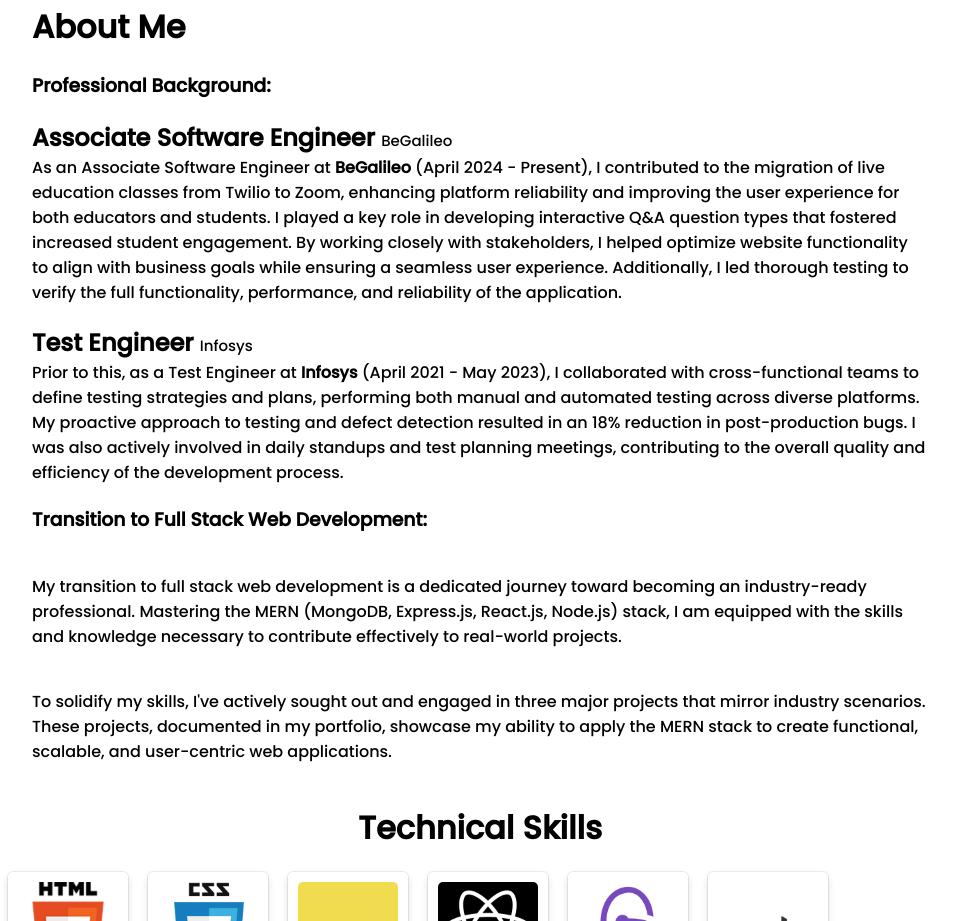
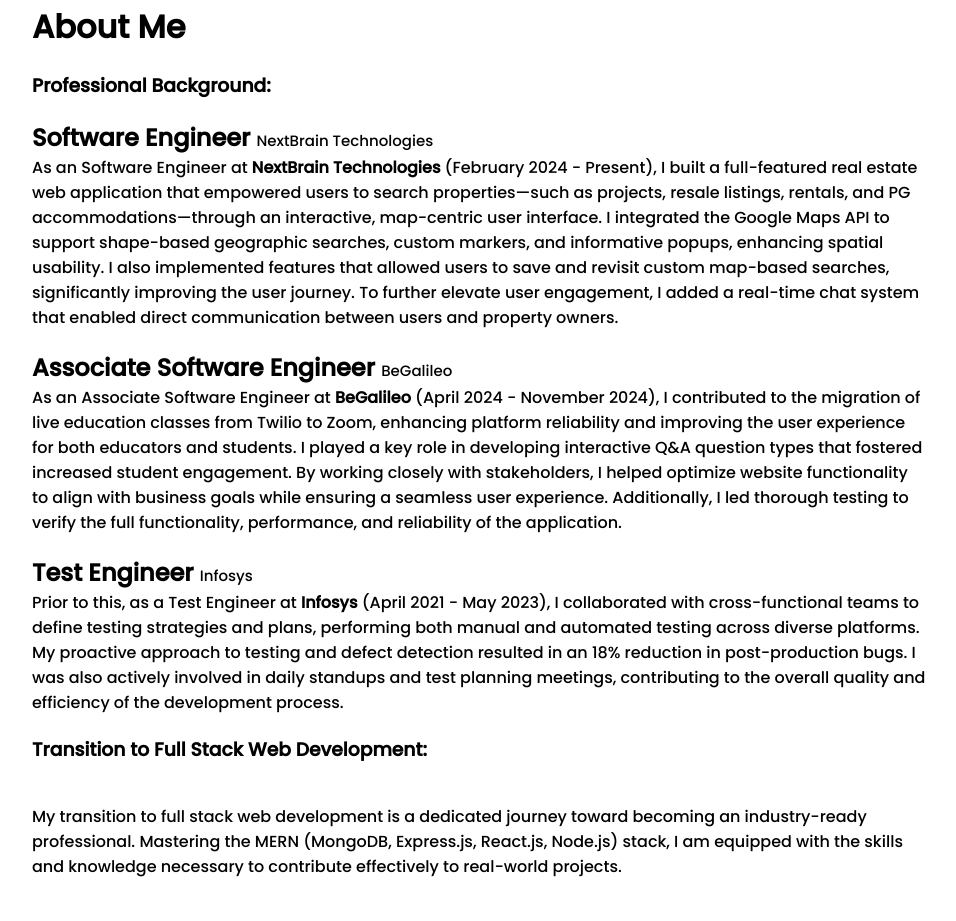
Before and after one commit to Vinay-the-dev-bot/vinay-the-dev-bot.github.io, a website: page index.html in a window 1280 px wide. Shown: the part 1520-2441 px from the top of the page, without its empty margins (160-1116 px from the left). Drawn offline with nearby package versions, Linux system fonts and the light colour scheme.

Commit message:
nextbrain

```diff
--- a/index.html
+++ b/index.html
@@ -103,16 +103,37 @@
       <h3>Professional Background:</h3>
       <div id="user-detail-intro">
         <h2>
+          <span style="font-weight: 600">Software Engineer</span>
+          <span style="font-size: 15px; font-weight: 400"
+            >NextBrain Technologies</span
+          >
+        </h2>
+        <p>
+          As an Software Engineer at
+          <span style="font-weight: 900">NextBrain Technologies</span> (February
+          2024 - Present), I built a full-featured real estate web application
+          that empowered users to search properties—such as projects, resale
+          listings, rentals, and PG accommodations—through an interactive,
+          map-centric user interface. I integrated the Google Maps API to
+          support shape-based geographic searches, custom markers, and
+          informative popups, enhancing spatial usability. I also implemented
+          features that allowed users to save and revisit custom map-based
+          searches, significantly improving the user journey. To further elevate
+          user engagement, I added a real-time chat system that enabled direct
+          communication between users and property owners.
+        </p>
+
+        <h2 style="margin-top: 20px">
           <span style="font-weight: 600">Associate Software Engineer</span>
           <span style="font-size: 15px; font-weight: 400">BeGalileo</span>
         </h2>
         <p>
           As an Associate Software Engineer at
-          <span style="font-weight: 900">BeGalileo</span> (April 2024 -
-          Present), I contributed to the migration of live education classes
-          from Twilio to Zoom, enhancing platform reliability and improving the
-          user experience for both educators and students. I played a key role
-          in developing interactive Q&A question types that fostered increased
+          <span style="font-weight: 900">BeGalileo</span> (April 2024 - November
+          2024), I contributed to the migration of live education classes from
+          Twilio to Zoom, enhancing platform reliability and improving the user
+          experience for both educators and students. I played a key role in
+          developing interactive Q&A question types that fostered increased
           student engagement. By working closely with stakeholders, I helped
           optimize website functionality to align with business goals while
           ensuring a seamless user experience. Additionally, I led thorough
```
